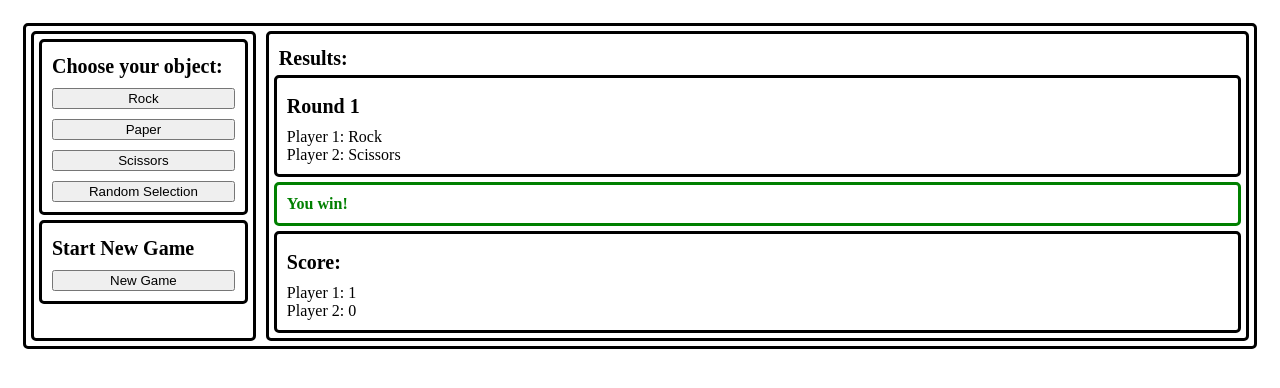
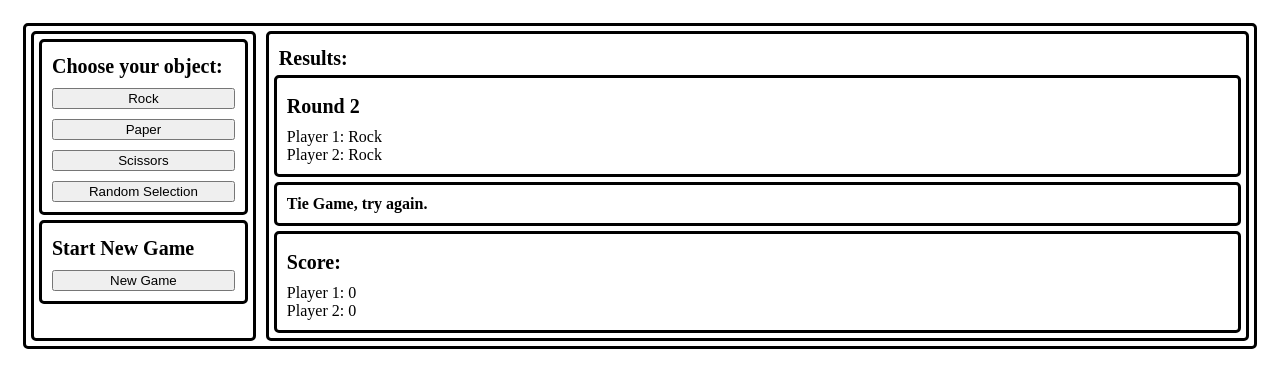
Before and after one commit to KK7JJI/ODIN-rock-paper-scissors, a plain HTML site: page index.html in a window 1280 px wide. Both pictures are taken after a click on the button "Rock". Drawn offline with Linux system fonts and the light colour scheme.

Commit message:
Add in a match counter to display how many matches have been played in the game.
Minor edits include removing comments and
renaming playRound to playMatch to be more
consistent with terminology in the application.

```diff
--- a/index.html
+++ b/index.html
@@ -35,7 +35,7 @@
         <div class = "container game-stats">
             <h1>Results:</h1>
             <div class = "container round-results">
-                <h2>Round 1</h2>
+                <h2 class="h2-round">Round 1</h2>
                 <ul class = "detail">
                     <li class="player1 choice">Player 1: Rock</li>
                     <li class="player2 choice">Player 2: Paper</li>
--- a/javascript.js
+++ b/javascript.js
@@ -1,14 +1,13 @@
 playGame = function() {
 
-    // game initializing steps.
-    let winner = "New Game"
+    let i = 1;
+    let winner = "New Game";
     let choices = [
         "Rock",
         "Paper",
         "Scissors"
     ];
 
-    // define players
     function Player(playerType) {
         this.playerType = playerType; //0 = human, 1 = computer
         this.playerChoice = "Not Selected"; //0 Rock, 1 Paper, 2 Scissors
@@ -24,13 +23,14 @@ playGame = function() {
     const player2Choice = document.querySelector(".player2.choice");
     const player1Score = document.querySelector(".player1.current-score");
     const player2Score = document.querySelector(".player2.current-score");
+    const h2Round = document.querySelector(".h2-round");
 
     resetGame();
 
     const userButtons = document.querySelector(".player-choices");
     getButtonValue = function(e) {
         if ((player1.playerScore < 5) && (player2.playerScore < 5)) {
-            playRound(e.target.innerText);
+            playMatch(e.target.innerText);
         } else {
             alert("Game Over, press \"New Game\" to restart it.")
         }
@@ -41,9 +41,11 @@ playGame = function() {
     function resetGame() {
         matchMessage.textContent = "";
         matchMessage.classList.add("clear-borders");
+        h2Round.textContent = "Round 1";
         showPlayerChoices();
         showPlayerScores();
         showGameWinner();
+
     }
 
     function showPlayerChoices() {
@@ -102,7 +104,7 @@ playGame = function() {
         }
     }
 
-    function playRound(playerChoice) {
+    function playMatch(playerChoice) {
 
         /*  print the initial round heading.
 
@@ -134,6 +136,8 @@ playGame = function() {
         showPlayerScores();
         showMatchWinner(winner);
         showGameWinner();
+        i += 1;
+        h2Round.textContent = "Round " + i;
 
     }
 
@@ -202,6 +206,6 @@ playGame = function() {
 
 }
 
+playGame();
 gameReset = document.querySelector(".reset-button");
 gameReset.addEventListener('click',playGame);
-playGame();
```
